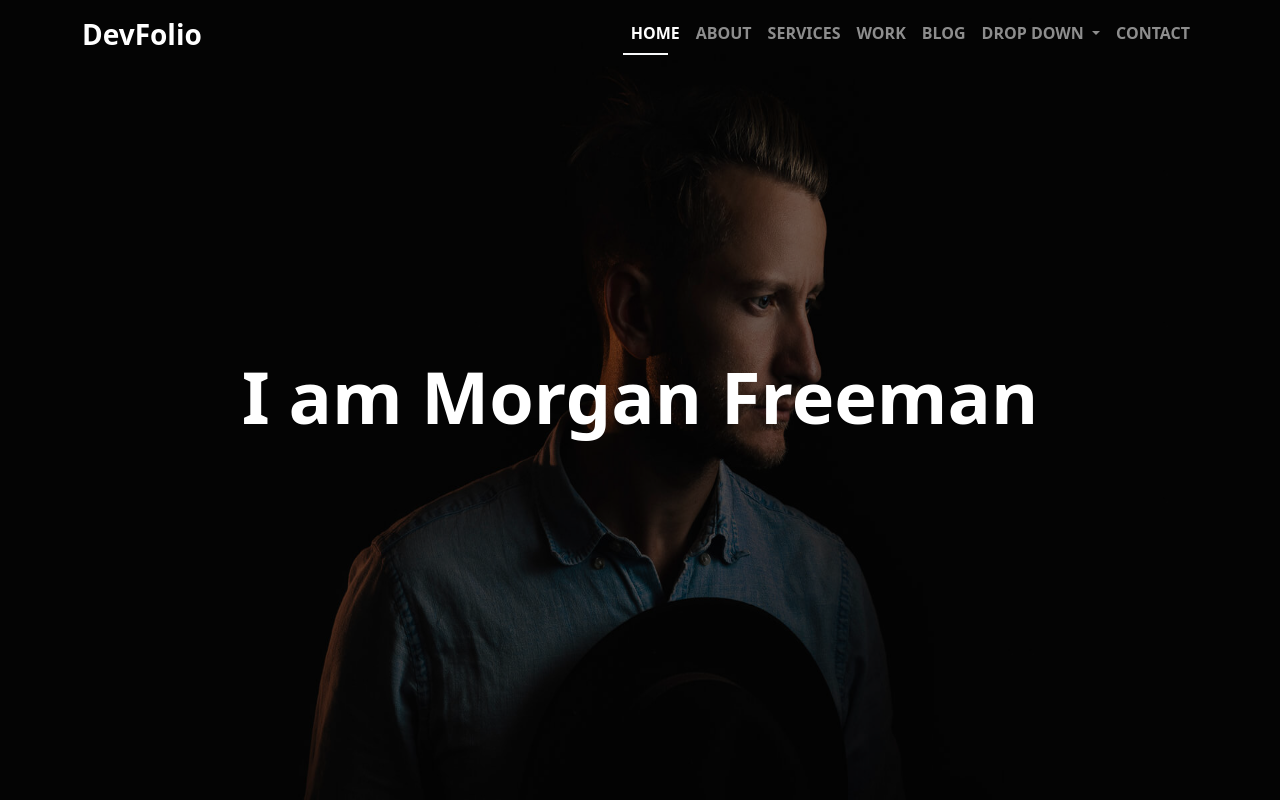
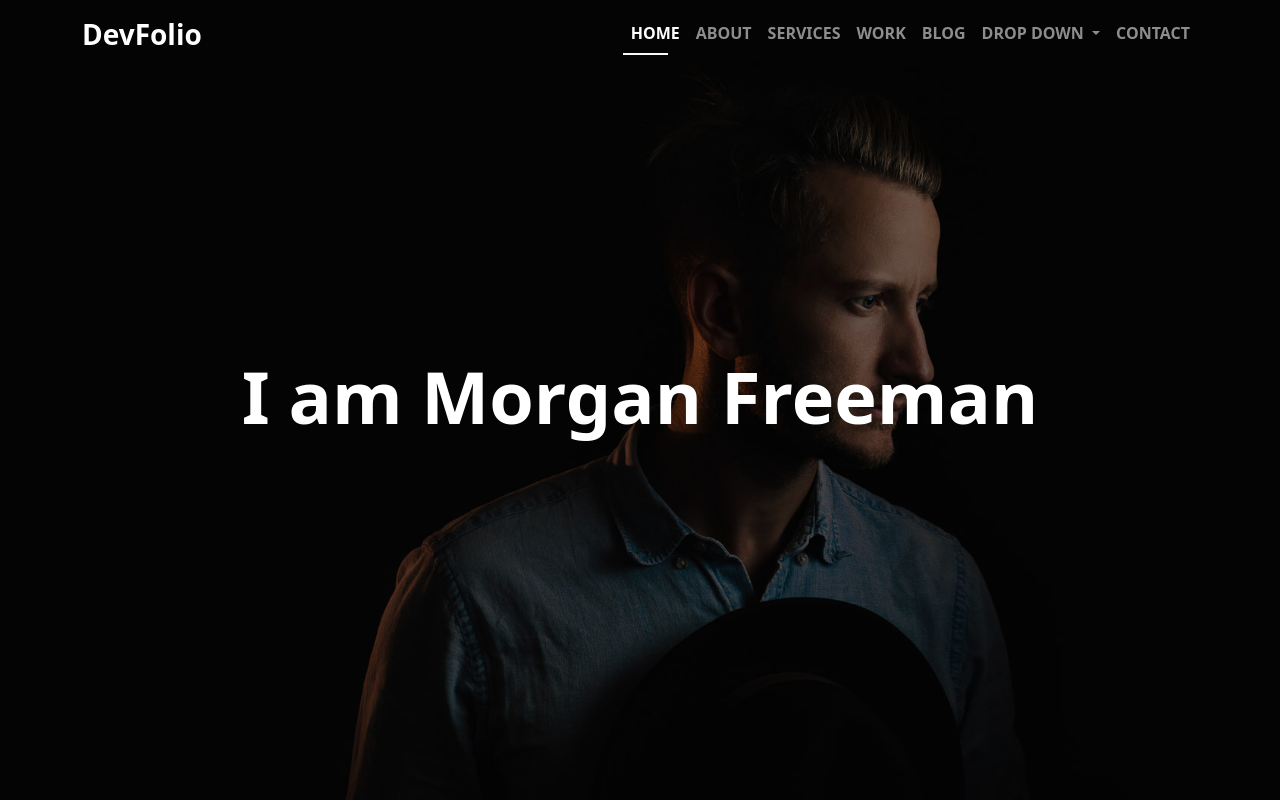
Before and after one commit to OsamaaSayed/DevFolio---template, a plain HTML site: page index.html in a window 1280 px wide. Shown: the top 800 px of the page. Drawn offline with Linux system fonts and the light colour scheme.

Commit message:
BG cover

```diff
--- a/css/style.css
+++ b/css/style.css
@@ -10,7 +10,7 @@ p{
 }
 .home{
     background-image: url(../images/intro-bg.jpg);
-    background-size: 100% 100%;
+    background-size: cover;
     background-attachment: fixed;
 }
 
--- a/index.html
+++ b/index.html
@@ -14,7 +14,6 @@
 <body>
 
     <!--start home page-->
-
     <header class=" home vh-100  ">
 
         <nav class="navbar navbar-expand-lg navbar-dark fw-bold fixed-top  ">
@@ -77,7 +76,7 @@
             </div>
         </nav>
 
-        <div class="header-caption vh-100 d-flex justify-content-center align-items-center">
+        <div class="header-caption vh-100 d-flex justify-content-center align-items-center text-center">
             <h1>I am Morgan Freeman</h1>
         </div>
 
```
